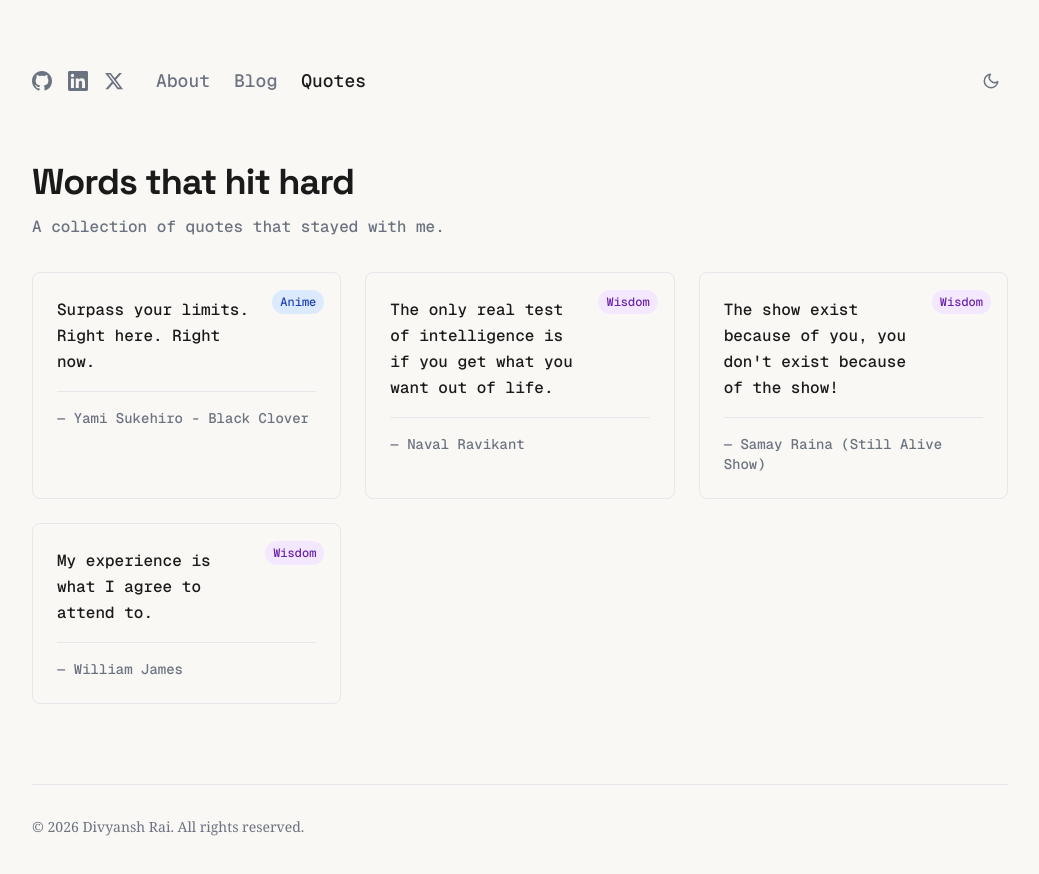
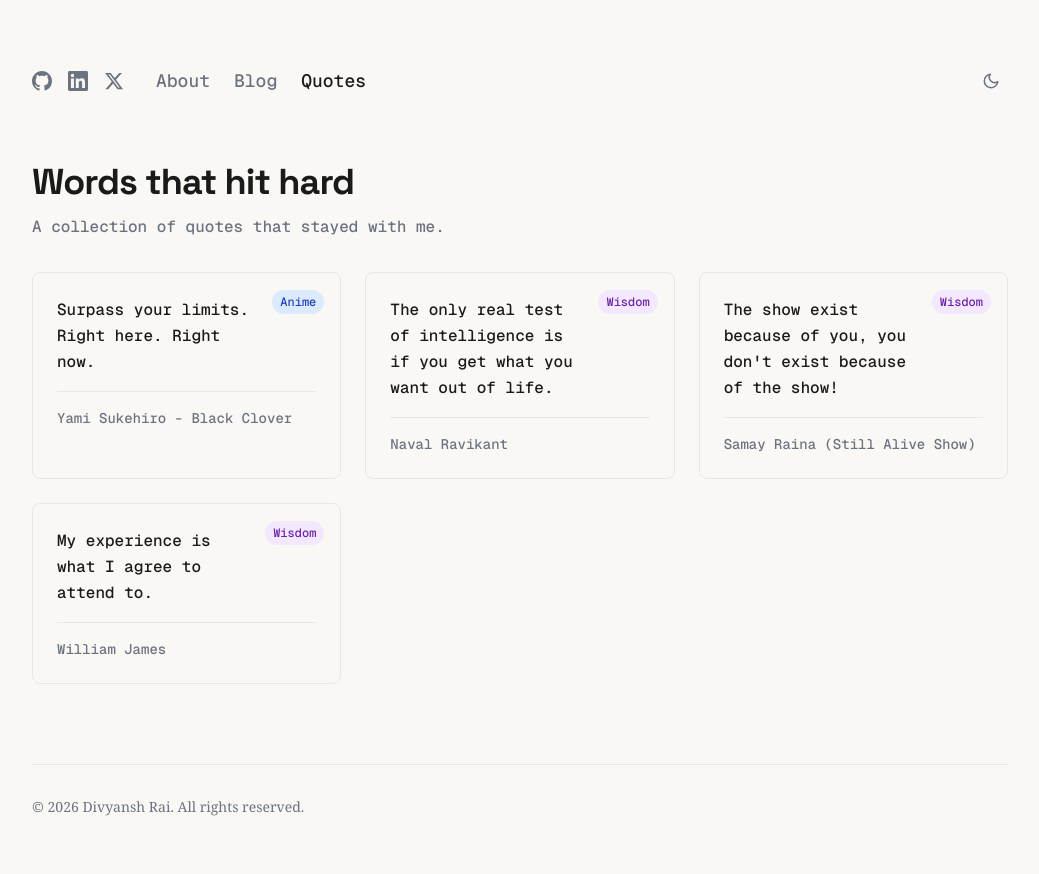
Before and after one commit to divyanshrai655/divyanshrai655.github.io, a Next.js app: page /quotes in a window 1280 px wide. Shown: the top 874 px of the page, without its empty margins (120-1159 px from the left). Built offline with nearby package versions, Linux system fonts and the light colour scheme; no server answers.

Commit message:
fix: remove colon from quotes name

```diff
--- a/app/quotes/page.tsx
+++ b/app/quotes/page.tsx
@@ -47,7 +47,7 @@ export default function QuotesPage() {
 
                         {/* Author */}
                         <div className="mt-auto pt-4 border-t border-border">
-                            <p className="text-sm text-muted font-medium">— {quote.author}</p>
+                            <p className="text-sm text-muted font-medium">{quote.author}</p>
                         </div>
                     </div>
                 ))}
```
